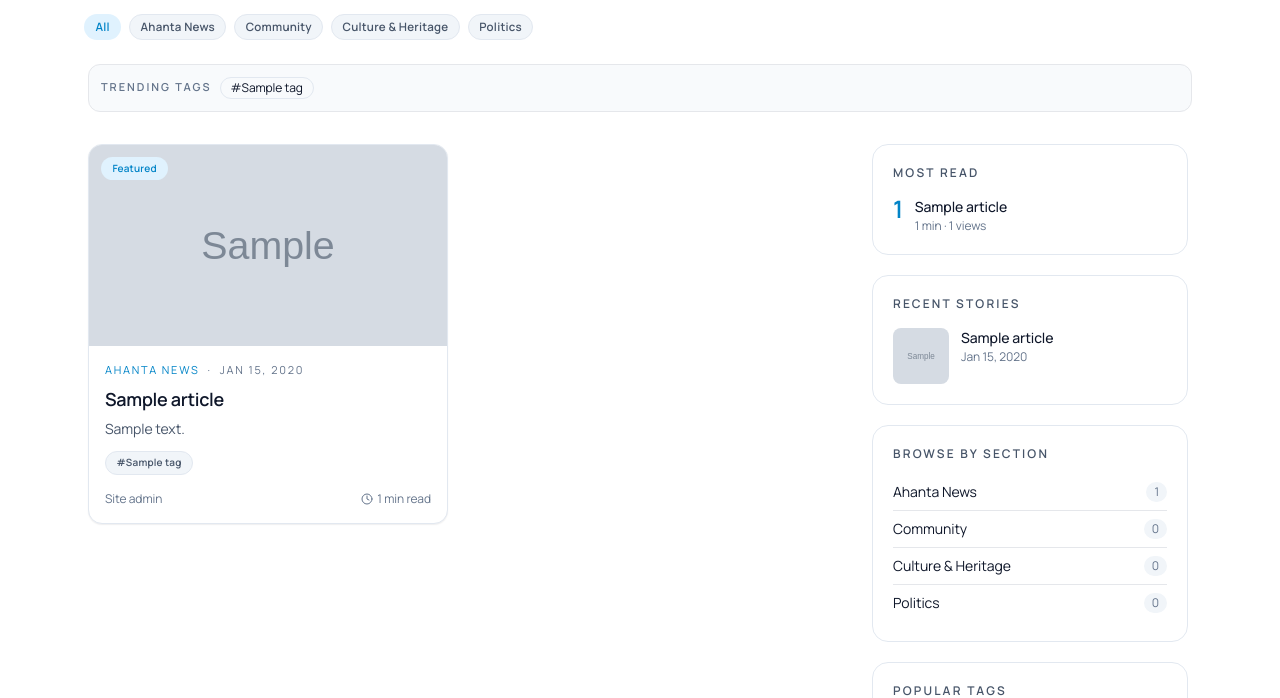
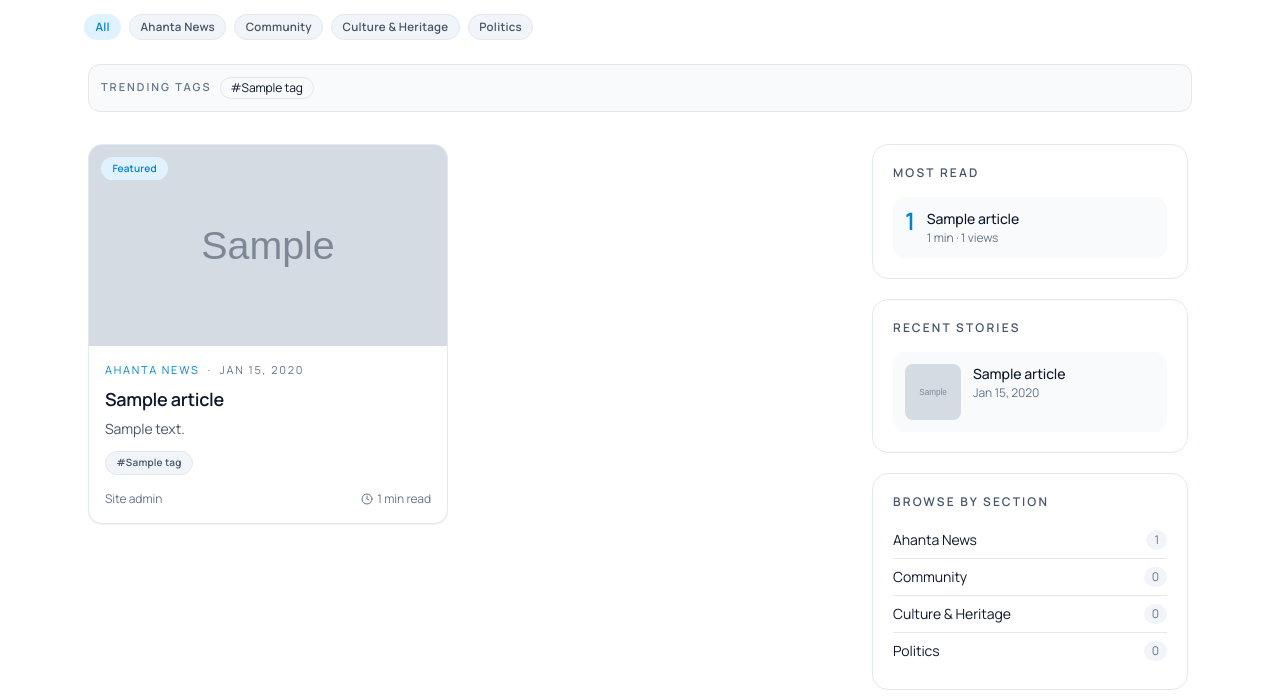
Before and after one commit to androidnega/pythontry, a Flask app: page /news in a window 1280 px wide. Shown: the part 175-873 px from the top of the page. Run offline with Flask 3, Linux system fonts and the light colour scheme; tables that the repository leaves empty hold one stand-in row (values such as "Sample post"); grey boxes marked "Sample" are stand-in pictures; some libraries are stand-ins or nearby versions.

Commit message:
style(sidebar): soft-tinted pill background per row in list cards
User asked for the sidebar list rows (Most read, Recent stories)
to have a 'very soft tone' background instead of being plain text.

Each list item now gets a rounded soft-row pill:
- background uses --bg-elevated (slate-50 in light, slightly deeper
  than the surface in dark), giving each row a recessed, contained
  feel against the white/dark card.
- subtle hover state: shifts to --bg-muted, lifts 1px, and gets a
  faint shadow — so rows feel tactile without being noisy.
- transitions are 160ms so the hover never feels twitchy.

Spacing between items tightened from space-y-4 to space-y-2.5
because each row now has its own internal p-3 padding.

Co-authored-by: Cursor <cursoragent@cursor.com>

```diff
--- a/static/css/theme.css
+++ b/static/css/theme.css
@@ -1130,6 +1130,22 @@ main > .hero-fullbleed:first-child {
   }
 }
 
+/* Soft-tinted row inside sidebar list cards — recessed feel.
+   In light mode it's a faint slate wash; in dark mode it's a touch
+   deeper than the surface so each row reads as its own pill. */
+.soft-row {
+  background-color: var(--bg-elevated);
+  transition: background-color 160ms ease, transform 160ms ease, box-shadow 160ms ease;
+}
+.soft-row:hover {
+  background-color: var(--bg-muted);
+  transform: translateY(-1px);
+  box-shadow: 0 6px 18px -12px rgba(15, 23, 42, 0.25);
+}
+[data-theme="dark"] .soft-row:hover {
+  box-shadow: 0 6px 18px -10px rgba(0, 0, 0, 0.55);
+}
+
 /* ───── Section header (eyebrow + big title) ───── */
 .section-head {
   margin-bottom: 1.5rem;
--- a/templates/_article_sidebar.html
+++ b/templates/_article_sidebar.html
@@ -4,9 +4,9 @@
 {% if popular %}
   <div class="rounded-2xl border border-app bg-surface p-5">
     <h3 class="text-xs font-semibold uppercase tracking-[0.18em] text-muted">Most read</h3>
-    <ol class="mt-4 space-y-4">
+    <ol class="mt-4 space-y-2.5">
       {% for p in popular %}
-        <li class="flex items-start gap-3">
+        <li class="soft-row flex items-start gap-3 rounded-xl p-3">
           <span class="font-serif-news text-2xl font-semibold leading-none text-accent">{{ loop.index }}</span>
           <div class="min-w-0">
             <a href="{{ url_for('public.article_detail', slug=p.slug) }}" class="line-clamp-2 text-sm font-medium leading-snug text-fg hover:text-accent">{{ p.title }}</a>
@@ -21,9 +21,9 @@
 {% if recent_articles %}
   <div class="rounded-2xl border border-app bg-surface p-5">
     <h3 class="text-xs font-semibold uppercase tracking-[0.18em] text-muted">Recent stories</h3>
-    <ul class="mt-4 space-y-3.5">
+    <ul class="mt-4 space-y-2.5">
       {% for a in recent_articles %}
-        <li class="flex items-start gap-3">
+        <li class="soft-row flex items-start gap-3 rounded-xl p-3">
           {% if a.cover_image %}
             <a href="{{ url_for('public.article_detail', slug=a.slug) }}" class="shrink-0">
               <img src="{{ a.cover_image|cover_url }}" alt="" class="h-14 w-14 rounded-lg object-cover" loading="lazy" />
```
